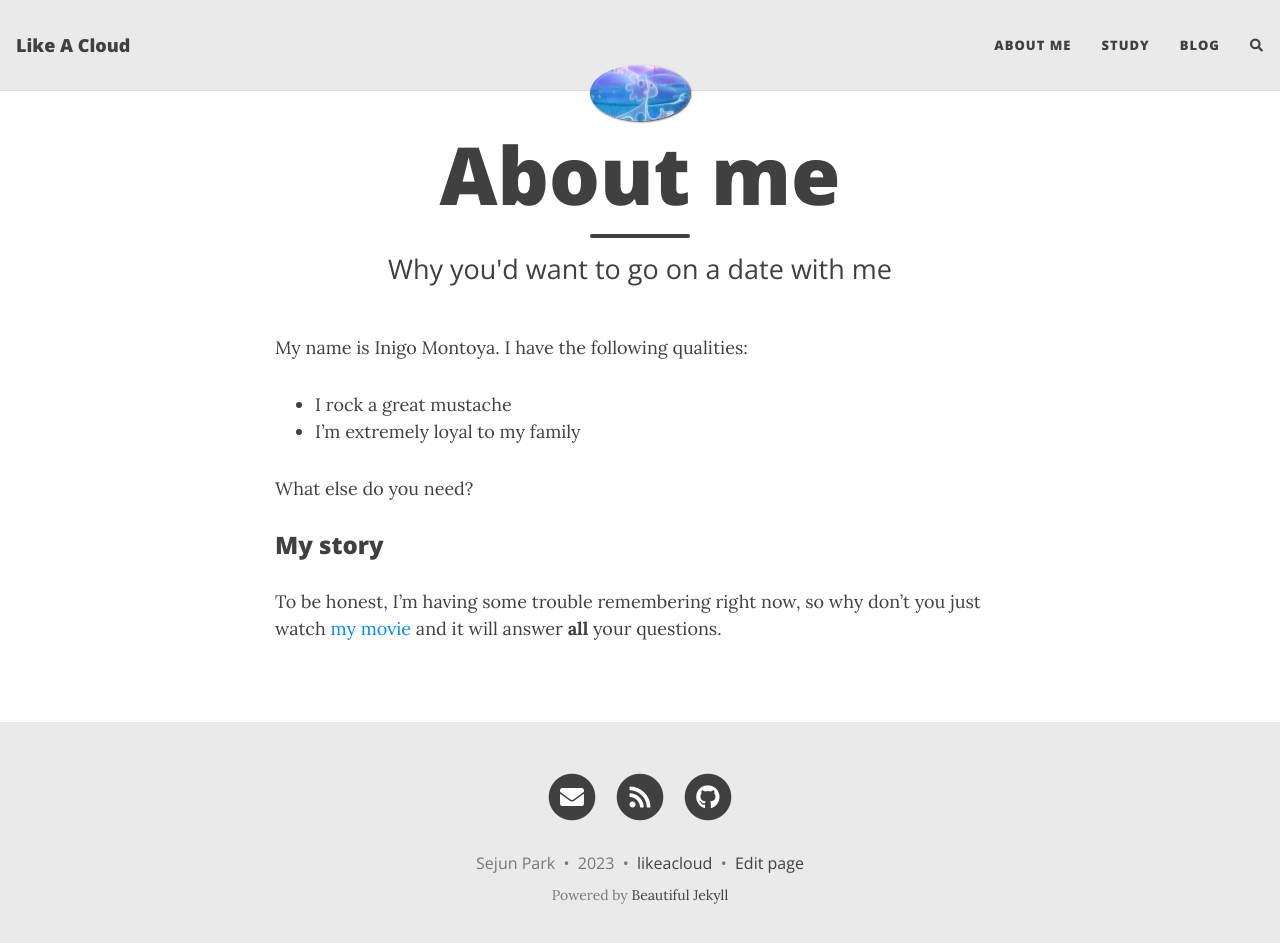
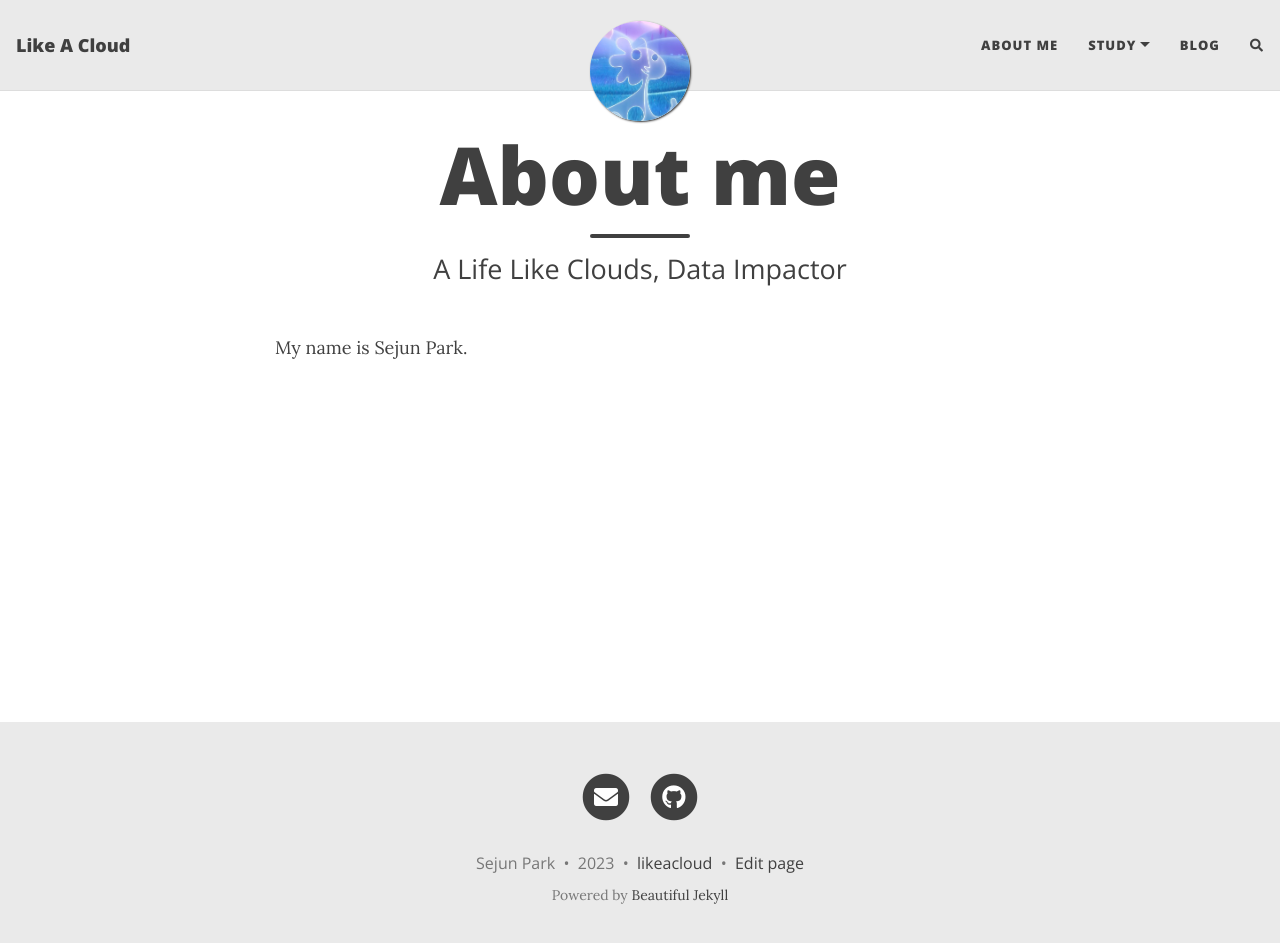
Before and after one commit to LikeACloud7/LikeACloud7.github.io, a Jekyll site: the page built from aboutme.md, in a window 1280 px wide and 956 px high. Shown: the top 943 px of the window. Built offline with Jekyll 4.4.1, drawn with Linux system fonts in a browser that asks for light colours; nearby versions of some CDN libraries; comment, search, counter and statistics services are not loaded.

Commit message:
“update”

```diff
--- a/_config.yml
+++ b/_config.yml
@@ -22,9 +22,9 @@ author: Sejun Park
 navbar-links:
   About Me: "aboutme"
   Study:
-    # - Beautiful Jekyll: "https://beautifuljekyll.com"
-    # - Learn markdown: "https://www.markdowntutorial.com/"
-  Blog: #"https://deanattali.com"
+    - Paper review: "study/papers"
+    - Domain: "study/domain"
+  Blog: "Blog"
 
 ################
 # --- Logo --- #
@@ -32,7 +32,7 @@ navbar-links:
 
 # Image to show in the navigation bar - works best with a square image
 # Remove this parameter if you don't want an image in the navbar
-avatar: "assets/img/jerry.PNG"
+avatar: "assets/img/jerry.jpg"
 
 # By default, the image is cut into a circle. You can disable this behaviour by setting 'round-avatar: false'
 round-avatar: true
@@ -51,9 +51,9 @@ round-avatar: true
 # Uncomment the links you want to show and add your information to each one.
 social-network-links:
   email: "oraelonge@gmail.com"
-  rss: true  # remove this line if you don't want to show an RSS link at the bottom
+  # rss: true  # remove this line if you don't want to show an RSS link at the bottom
   # facebook: deanattali
-  github: daattali
+  github: "https://github.com/LikeACloud7"
   # twitter: daattali
   # patreon: DeanAttali
   # youtube: "@daattali"
--- a/aboutme.md
+++ b/aboutme.md
@@ -1,16 +1,7 @@
 ---
 layout: page
 title: About me
-subtitle: Why you'd want to go on a date with me
+subtitle: A Life Like Clouds, Data Impactor
 ---
 
-My name is Inigo Montoya. I have the following qualities:
-
-- I rock a great mustache
-- I'm extremely loyal to my family
-
-What else do you need?
-
-### My story
-
-To be honest, I'm having some trouble remembering right now, so why don't you just watch [my movie](https://en.wikipedia.org/wiki/The_Princess_Bride_%28film%29) and it will answer **all** your questions.
+My name is Sejun Park.
```
Also changed, not shown: assets/img/jerry.PNG (deleted), assets/img/jerry.jpg (added), 1 other file.
